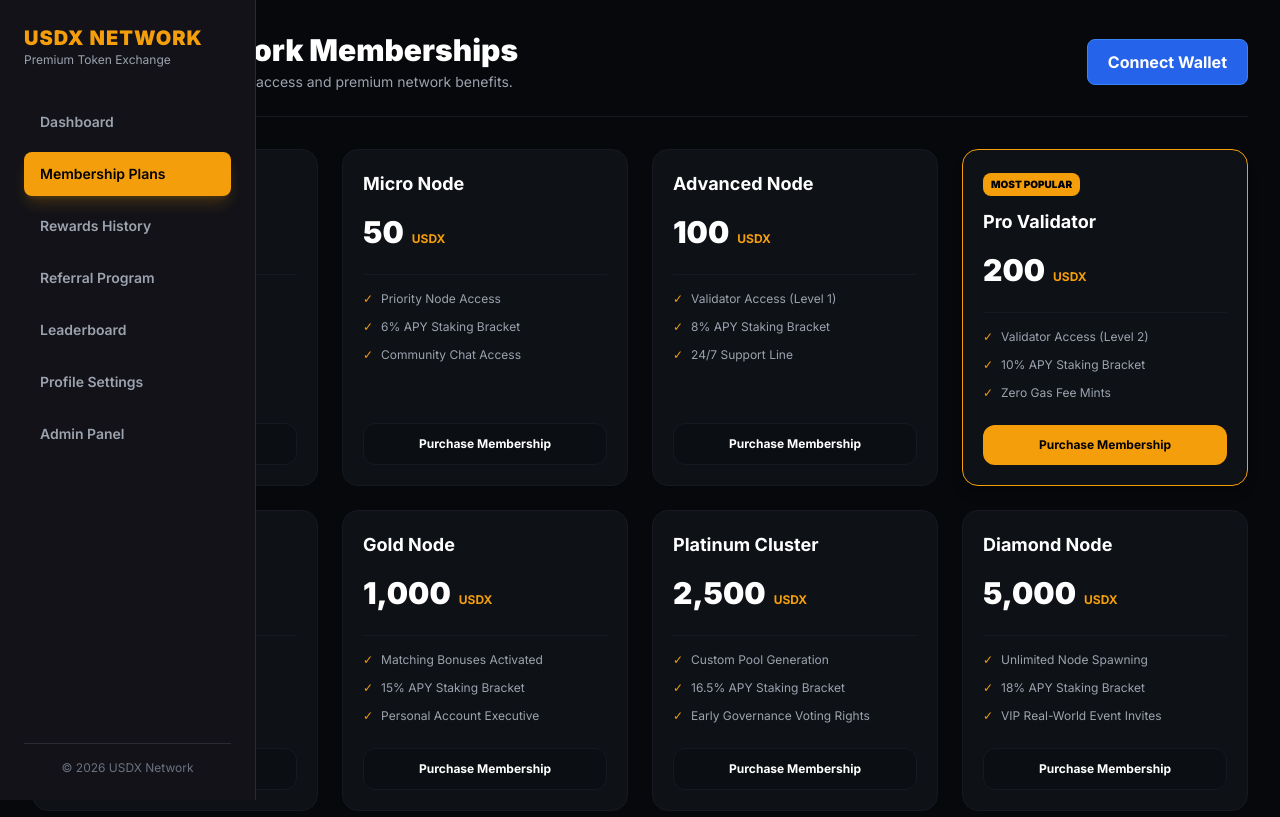
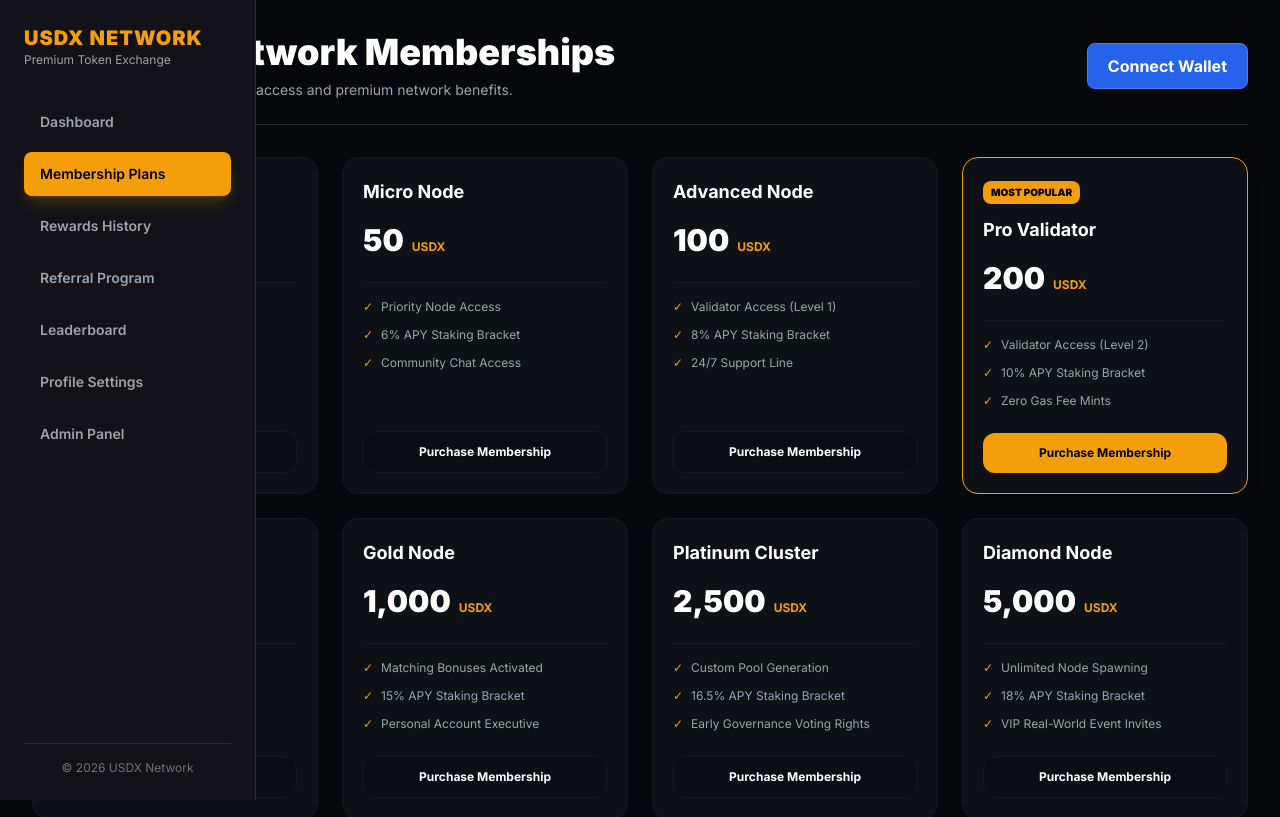
Before and after one commit to usdxofficialdev/-Dead-Token-Exchange-, a Next.js app: page /membership in a window 1280 px wide. Shown: the top 817 px of the page. Built offline with nearby package versions, Linux system fonts and the light colour scheme.

Commit message:
Update PageHeader.tsx

```diff
--- a/app/components/PageHeader.tsx
+++ b/app/components/PageHeader.tsx
@@ -4,26 +4,23 @@ import LoginWallet from "./LoginWallet";
 
 type PageHeaderProps = {
   title: string;
-  description: string;
+  description?: string;
 };
 
-export default function PageHeader({
-  title,
-  description,
-}: PageHeaderProps) {
+export default function PageHeader({ title, description }: PageHeaderProps) {
   return (
-    <header className="flex flex-col gap-4 md:flex-row md:items-center md:justify-between border-b border-[#161920] pb-6 mb-8">
-      <div>
-        <h1 className="text-2xl md:text-3xl font-black text-white">
+    <header className="flex flex-col md:flex-row items-start md:items-center justify-between border-b border-[#2A2A35] pb-6 mb-8 gap-4">
+      <div className="flex-1">
+        <h1 className="text-3xl md:text-4xl font-black text-white mb-2">
           {title}
         </h1>
-
-        <p className="mt-1 text-sm text-gray-400">
-          {description}
-        </p>
+        {description && (
+          <p className="text-sm text-gray-400">
+            {description}
+          </p>
+        )}
       </div>
-
-      <div>
+      <div className="w-full md:w-auto">
         <LoginWallet />
       </div>
     </header>
```
